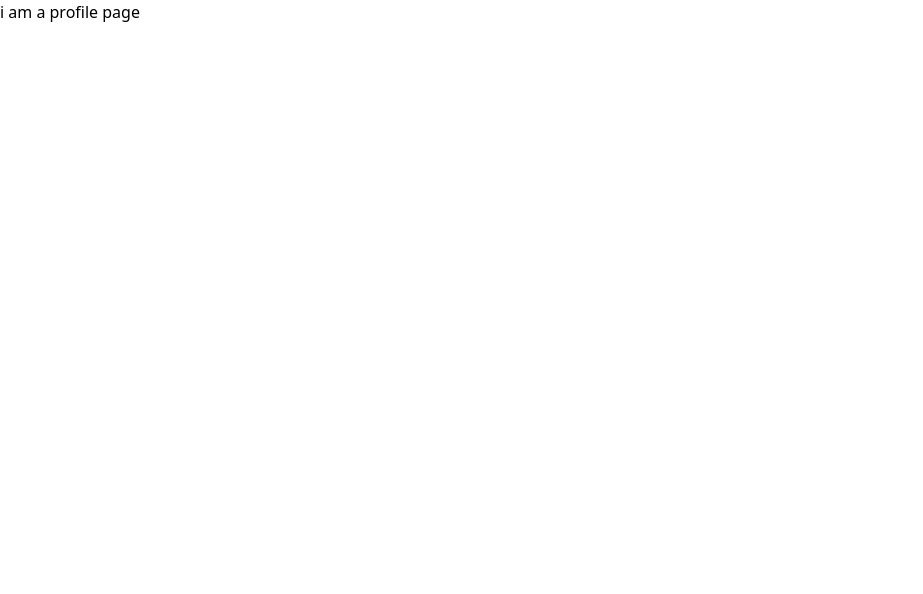
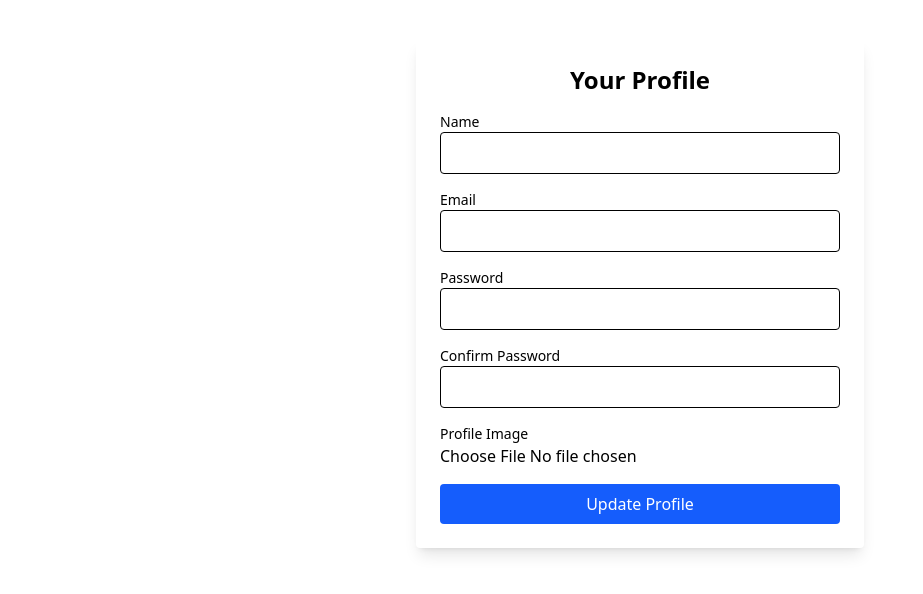
Before and after one commit to Uzair-khane/story-plus-project-in-nuxt, a Nuxt app: page /profile in a window 1280 px wide. Shown: the top 594 px of the page, without its empty margins (0-923 px from the left). Built offline with nearby package versions, Linux system fonts and the light colour scheme.

Commit message:
add logout option

```diff
--- a/app.vue
+++ b/app.vue
@@ -6,4 +6,5 @@
   <NuxtPage />
 
   </div>
+
 </template>
--- a/components/Header.vue
+++ b/components/Header.vue
@@ -1,34 +1,47 @@
 <script setup>
-import { ref } from 'vue'
+import { ref } from "vue";
 
-const isMobileMenuOpen = ref(false)
+const isMobileMenuOpen = ref(false);
+
+// Logout function for Nuxt 3
+const logout = () => {
+  localStorage.removeItem("user");
+  navigateTo("/signup");
+};
 </script>
 
 <template>
   <div>
-    <nav class="fixed w-full h-[70px] flex justify-between mx-autoz-50">
-      <h1 class="mt-[10px] text-3xl text-white ml-[30px]">StoryPlus</h1>
+    <!-- Navbar -->
+    <nav class="fixed w-full h-[70px] flex justify-between  z-50">
+      <h1 class="mt-[10px] text-3xl text-white ml-[50px]">StoryPlus</h1>
 
-      <!-- Desktop menu -->
-      <ul class="hidden sm:flex gap-[15px] mr-[50px] text-white mt-[20px]">
-        <li><a href="">Home</a></li>
-        <li><a href="">About</a></li>
-        <li><a href="">Stories</a></li>
-        <li><a href="">Archives</a></li>
+      <!-- Desktop Menu -->
+      <ul class="hidden sm:flex gap-[35px] mr-[80px] font-semibold text-white mt-[20px]">
+        <li class="hover:text-slate-800">
+          <nuxt-link to="/">Home</nuxt-link>
+        </li>
+        <li class="hover:text-slate-800">
+          <nuxt-link to="/about">About</nuxt-link>
+        </li>
+        <li class="hover:text-slate-800">
+          <nuxt-link to="/stories">Stories</nuxt-link>
+        </li>
+        <li class="hover:text-slate-800">
+          <nuxt-link to="/archives">Archives</nuxt-link>
+        </li>
 
         <!-- Profile Dropdown -->
         <li class="relative group">
-          <a href="">Profile</a>
-          <div
-            class="absolute hidden group-hover:block bg-white text-black mt-2 right-0 w-[200px] shadow-md rounded"
-          >
-            <a href="#" class="block mb-2 p-3 hover:bg-amber-400 hover:w-full">Your Profile</a>
-            <a href="#" class="block p-3 hover:bg-amber-400">Log out</a>
+          <nuxt-link to="/profile">Profile</nuxt-link>
+          <div class="absolute hidden group-hover:block bg-white text-black mt-2 right-0 w-[200px] shadow-md rounded">
+            <nuxt-link to="/profile" href="#" class="block mb-2 p-3 hover:bg-amber-400 hover:w-full">Your Profile</nuxt-link>
+            <a href="#" @click.prevent="logout" class="block p-3 hover:bg-amber-400">Log out</a>
           </div>
         </li>
       </ul>
 
-      <!-- Hamburger Icon (mobile only) -->
+      <!-- Hamburger Icon (Mobile) -->
       <div class="sm:hidden mt-[20px] mr-[30px] text-white">
         <i
           class="fa-solid"
@@ -43,19 +56,23 @@ const isMobileMenuOpen = ref(false)
       v-if="isMobileMenuOpen"
       class="sm:hidden bg-gray-900 text-white pt-[60px] px-[30px] py-4 space-y-4"
     >
-      <a href="#" class="block">Home</a>
-      <a href="#" class="block">About</a>
-      <a href="#" class="block">Stories</a>
-      <a href="#" class="block">Archives</a>
+      <nuxt-link to="/" class="block">Home</nuxt-link>
+      <nuxt-link to="/about" class="block">About</nuxt-link>
+      <nuxt-link to="/stories" class="block">Stories</nuxt-link>
+      <nuxt-link to="/archives" class="block">Archives</nuxt-link>
 
-      <!-- Profile (in mobile view) -->
+      <!-- Mobile Profile Menu -->
       <div>
         <p class="font-semibold">Profile</p>
         <div class="ml-4 mt-2 space-y-2">
-          <a href="#" class="block hover:text-amber-400">Your Profile</a>
-          <a href="#" class="block hover:text-amber-400">Log out</a>
+          <nuxt-link to="/profile" class="block hover:text-amber-400">Your Profile</nuxt-link>
+          <a href="#" @click.prevent="logout" class="block hover:text-amber-400">Log out</a>
         </div>
       </div>
     </div>
   </div>
 </template>
+
+<style scoped>
+
+</style>
--- /dev/null
+++ b/components/Hero.vue
@@ -0,0 +1,10 @@
+<script setup></script>
+<template>
+ <div class="ml-14 mx-auto">
+   <h1 class="pt-[150px] text-white text-3xl font-semibold font-sans mx-auto ">A space where stories come to life! Dive  <br>
+    into a world of captivating narratives..</h1>
+  <p class="pt-[10px] text-white text-xl font-semibold font-sans ">Join our community of avid readers and storytellers. Share your <br>
+     thoughts, engage with the stories, and become part of a vibrant <br>
+      literary community. Each post is more than just words on a screen</p>
+ </div>
+</template>
--- /dev/null
+++ b/components/Stories.vue
@@ -0,0 +1,55 @@
+<script setup>
+import { ref, onMounted } from "vue";
+
+const stories = ref([]);
+
+onMounted(() => {
+  getStories();
+});
+
+async function getStories() {
+  try {
+    let res = await fetch(
+      "https://story-backend-nu.vercel.app/get-stories?page=1&type=&story="
+    );
+    let data = await res.json();
+    console.log(data); // Yeh sirf console mein dikhata hai
+    stories.value = data.stories || []; // Yeh UI ke liye zaroori hai
+  } catch (err) {
+    console.log("data fetching error occure", err);
+  }
+}
+</script>
+
+<template>
+  <div>
+    <!-- main div  -->
+    <div class="flex justify-between mx-auto mt-5">
+      <h1
+        class="text-2xl font-semibold underline decoration-orange-400 font-sans ml-[20px] underline-offset-4"
+      >
+        All stories
+      </h1>
+      <button
+        class="bg-orange-400 text-white px-[18px] py-[8px] mr-[20px] rounded-[5px] hover:bg-orange-500"
+      >
+        Create Story
+      </button>
+    </div>
+
+    <!-- stories list -->
+    <div class="mt-5 px-5">
+      <div v-if="stories.length === 0">No stories found.</div>
+      <ul v-else>
+        <li
+          v-for="(story, index) in stories"
+          :key="index"
+          class="mb-4 p-4 border rounded shadow"
+        >
+          <h2 class="font-bold text-lg">{{ story.title }}</h2>
+          <p>{{ story.description }}</p>
+        </li>
+      </ul>
+    </div>
+  </div>
+</template>
--- a/nuxt.config.ts
+++ b/nuxt.config.ts
@@ -2,7 +2,7 @@ import tailwindcss from "@tailwindcss/vite";
 // https://nuxt.com/docs/api/configuration/nuxt-config
 export default defineNuxtConfig({
   compatibilityDate: '2024-11-01',
-  devtools: { enabled: true },
+  devtools: { enabled:false },
    css: ['~/assets/css/main.css'],
   vite: {
     plugins: [
--- a/package.json
+++ b/package.json
@@ -11,6 +11,8 @@
   },
   "dependencies": {
     "@tailwindcss/vite": "^4.1.6",
+    "axios": "^1.10.0",
+    "js-cookie": "^3.0.5",
     "nuxt": "^3.17.3",
     "tailwindcss": "^4.1.6",
     "vue": "^3.5.13",
--- a/pages/index.vue
+++ b/pages/index.vue
@@ -1,9 +1,26 @@
 <script>
+import { onMounted } from 'vue';
+import { useRouter } from 'vue-router';
+import Stories from '~/components/Stories.vue';
+const router=useRouter()
+onMounted(()=>{
+  const checkdata=localStorage.getItem("loggedIn")
+  console.log(checkdata);
+
+  if(!checkdata){
+    router.push("/signup")
+  }
+})
 </script>
 
 <template>
-<div class="bg-center bg-cover h-[600px] bg-[url('/bg-min.jpg')] " >
+<div class="bg-center bg-cover h-[680px] sm:h-[450px] bg-[url('/hero.jpeg')] " >
   <!-- header component -->
    <Header />
+   <Hero />
+
+</div>
+<div>
+  <Stories />
 </div>
 </template>
--- a/pages/login.vue
+++ b/pages/login.vue
@@ -0,0 +1,75 @@
+<script setup>
+import { ref } from 'vue'
+import { useRouter } from 'vue-router'
+import Cookies from 'js-cookie'
+
+const router = useRouter()
+const email = ref('')
+const password = ref('')
+const error = ref('')
+
+const handleLogin = async () => {
+  error.value = ''
+  try {
+    const response = await fetch('https://story-backend-nu.vercel.app/login', {
+      method: 'POST',
+      headers: {
+        'Content-Type': 'application/json'
+
+      },
+      body: JSON.stringify({
+        email: email.value,
+        password: password.value
+      })
+    })
+
+    const data = await response.json()
+
+    if (!response.ok) {
+      throw new Error(data.message || 'Login failed')
+    }
+
+    //  Save token in cookie (valid for 7 days)
+    Cookies.set('token', data.token, { expires: 7 })
+
+    //  Optionally store user info
+    localStorage.setItem('user', JSON.stringify(data.user))
+
+    //  Redirect to homepage
+    router.push('/')
+  } catch (err) {
+    error.value = err.message
+  }
+}
+</script>
+
+<template>
+  <div class="bg-center bg-cover mx-auto h-screen w-screen bg-[url('/bg-min.jpg')]">
+    <div class="min-h-screen flex items-center justify-center">
+      <div class="bg-white opacity-[0.9] p-8 rounded-2xl shadow-xl w-full max-w-md">
+        <h2 class="text-2xl font-bold text-center mb-6">Login</h2>
+        <form @submit.prevent="handleLogin" class="space-y-4">
+          <input
+            v-model="email"
+            type="email"
+            placeholder="Email"
+            class="w-full px-4 py-2 border rounded-xl"
+          />
+          <input
+            v-model="password"
+            type="password"
+            placeholder="Password"
+            class="w-full px-4 py-2 border rounded-xl"
+          />
+          <button
+            type="submit"
+            class="w-full bg-green-500 text-white py-2 rounded-xl hover:bg-green-600"
+          >
+            Login
+          </button>
+          <p class="text-red-500 mt-2" v-if="error">{{ error }}</p>
+        </form>
+      </div>
+    </div>
+  </div>
+</template>
--- a/pages/profile.vue
+++ b/pages/profile.vue
@@ -1,6 +1,99 @@
-<script>
+<script setup>
+import { ref, onMounted } from "vue";
+
+const name = ref("");
+const email = ref("");
+const password = ref("");
+const confirmPassword = ref("");
+const profileImage = ref("");
+
+// Load data from localStorage when page loads
+onMounted(() => {
+  const user = JSON.parse(localStorage.getItem("user"));
+  if (user) {
+    name.value = user.name || "";
+    email.value = user.email || "";
+    password.value = user.password || "";
+    confirmPassword.value = user.password || "";
+    profileImage.value = user.profileImage || "";
+  }
+});
+
+// Save updated data
+const updateProfile = () => {
+  if (password.value !== confirmPassword.value) {
+    alert("Passwords do not match!");
+    return;
+  }
+
+  const updatedUser = {
+    name: name.value,
+    email: email.value,
+    password: password.value,
+    profileImage: profileImage.value,
+  };
+
+  localStorage.setItem("user", JSON.stringify(updatedUser));
+  alert("Profile updated successfully!");
+};
+
+// Handle image file change
+const handleImageUpload = (event) => {
+  const file = event.target.files[0];
+  const reader = new FileReader();
+  reader.onload = () => {
+    profileImage.value = reader.result;
+  };
+  if (file) {
+    reader.readAsDataURL(file);
+  }
+};
 </script>
 
 <template>
-<div>i am a profile page</div>
+  <div class="max-w-md mx-auto p-6 mt-10 bg-white shadow-lg rounded">
+    <h2 class="text-2xl font-bold mb-4 text-center">Your Profile</h2>
+
+    <!-- Profile Image Preview -->
+    <div class="mb-4 text-center">
+      <img
+        v-if="profileImage"
+        :src="profileImage"
+        alt="Profile"
+        class="w-34 h-34 rounded-full mx-auto object-cover"
+      />
+    </div>
+
+    <!-- Profile Form -->
+    <form @submit.prevent="updateProfile" class="space-y-4">
+      <div>
+        <label class="block text-sm font-medium">Name</label>
+        <input v-model="name" type="text" class="w-full border p-2 rounded" />
+      </div>
+
+      <div>
+        <label class="block text-sm font-medium">Email</label>
+        <input v-model="email" type="email" class="w-full border p-2 rounded" />
+      </div>
+
+      <div>
+        <label class="block text-sm font-medium">Password</label>
+        <input v-model="password" type="password" class="w-full border p-2 rounded" />
+      </div>
+
+      <div>
+        <label class="block text-sm font-medium">Confirm Password</label>
+        <input v-model="confirmPassword" type="password" class="w-full border p-2 rounded" />
+      </div>
+
+      <div>
+        <label class="block text-sm font-medium">Profile Image</label>
+        <input type="file" accept="image/*" @change="handleImageUpload" />
+      </div>
+
+      <button type="submit" class="bg-blue-600 text-white px-4 py-2 rounded w-full">
+        Update Profile
+      </button>
+    </form>
+  </div>
 </template>
--- a/pages/signup.vue
+++ b/pages/signup.vue
@@ -1,2 +1,62 @@
-<script setup></script>
-<template></template>
+<template>
+<div class=" bg-center bg-cover mx-auto h-screen w-screen bg-[url('/bg-min.jpg')]">
+    <div class="min-h-screen flex items-center justify-center">
+    <div class="bg-white opacity-[0.8] p-8 rounded-2xl shadow-xl w-full max-w-md">
+      <h2 class="text-2xl font-bold text-center mb-6">Signup</h2>
+
+      <form @submit.prevent="handleSignup" class="space-y-4">
+        <input
+          v-model="username"
+          type="text"
+          placeholder="Username"
+          class="w-full px-4 py-2 border rounded-xl focus:outline-none focus:ring-2 focus:ring-blue-500"
+          required
+        />
+        <input
+          v-model="email"
+          type="email"
+          placeholder="Email"
+          class="w-full px-4 py-2 border rounded-xl focus:outline-none focus:ring-2 focus:ring-blue-500"
+          required
+        />
+        <input
+          v-model="password"
+          type="password"
+          placeholder="Password"
+          class="w-full px-4 py-2 border rounded-xl focus:outline-none focus:ring-2 focus:ring-blue-500"
+          required
+        />
+
+        <button
+          type="submit"
+          class="w-full bg-blue-500 text-white py-2 rounded-xl hover:bg-blue-600 transition"
+        >
+          Signup
+        </button>
+      </form>
+    </div>
+  </div>
+</div>
+</template>
+
+<script setup>
+import { ref } from 'vue'
+import { useRouter } from 'vue-router'
+
+const router = useRouter()
+const username = ref('')
+const email = ref('')
+const password = ref('')
+
+const handleSignup = () => {
+  const userData = {
+    username: username.value,
+    email: email.value,
+    password: password.value
+  }
+
+  localStorage.setItem('user', JSON.stringify(userData))
+  alert('Signup successful!')
+  router.push('/login')
+}
+</script>
```
Also changed, not shown: public/hero.jpeg (added), 1 other file (tests, documents, lock files or other folders).
